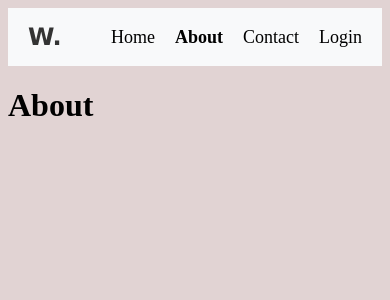
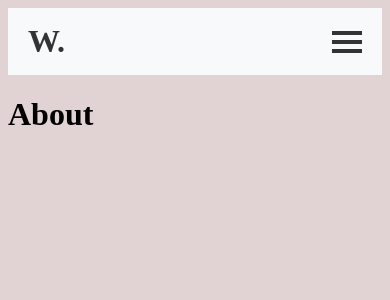
Before and after one commit to bancrafti/washwash, a Vue app in the folder washwash/: page /about in a window 390 px wide. Shown: the top 300 px of the page. Built offline with nearby package versions, Linux system fonts and the light colour scheme.

Commit message:
styling the navigation bar

```diff
--- a/washwash/src/components/NavigationBar.vue
+++ b/washwash/src/components/NavigationBar.vue
@@ -1,60 +1,61 @@
+<script setup lang="ts">
+import { ref } from 'vue';
+
+const isMenuOpen = ref(false);
+
+const toggleMenu = () => {
+  isMenuOpen.value = !isMenuOpen.value;
+};
+</script>
+
 <template>
-  <nav id="nav-links">
+  <nav id="navigation-bar">
     <router-link to="/" id="logo">W.</router-link>
-    <div id="links">
-      <router-link to="/" active-class="active-link">Home</router-link>
-      <router-link to="/about" active-class="active-link">About</router-link>
-      <router-link to="/contact" active-class="active-link">Contact</router-link>
-      <router-link to="/login" active-class="active-link">Login</router-link>
+
+    <!-- Desktop Navigation -->
+    <div id="links" :class="{ 'open': isMenuOpen }">
+      <router-link to="/" active-class="active" @click="isMenuOpen = false">Home</router-link>
+      <router-link to="/about" active-class="active" @click="isMenuOpen = false">About</router-link>
+      <router-link to="/contact" active-class="active" @click="isMenuOpen = false">Contact</router-link>
+      <router-link to="/login" active-class="active" @click="isMenuOpen = false">Login</router-link>
+    </div>
+
+    <!-- Hamburger Menu -->
+    <div id="menu-icon" @click="toggleMenu">
+      <span :class="{ 'open': isMenuOpen }"></span>
+      <span :class="{ 'open': isMenuOpen }"></span>
+      <span :class="{ 'open': isMenuOpen }"></span>
     </div>
   </nav>
 </template>
 
 <style scoped>
-  /*Navigation Bar*/
-#navigation-bar{
-  display: flex;
-  flex-direction: row;
-  gap: 20px;
-  justify-content: space-between;
-  padding-right:2em;
-}
-#pages{
-  display: flex;
-  gap: 2em;
-  align-self: flex-end;
-}
-.nav{
-  font-size: 1.5em;
-  font-weight: bold;
-  color: black;
-  text-decoration: none;
-}
-/* Logo */
-#logo{
-  font-size: 2em;
-  font-family:Verdana, Geneva, Tahoma, sans-serif;
-  font-weight: bolder;
-  display: flex;
-  align-self: flex-start;
-}
-
-/* Navigation links*/
-#nav-links {
+/* Navigation Bar */
+#navigation-bar {
   display: flex;
   justify-content: space-between;
   align-items: center;
   padding: 15px 20px;
   background-color: #f8f9fa;
+  position: relative;
+  z-index: 1000;
+  transition: all 0.3s ease-in-out;
 }
 
+/* Logo */
 #logo {
-  font-size: 24px;
-  font-weight: bolder;
+  font-size: 2em;
+  font-weight: bold;
   text-decoration: none;
   color: #333;
+  transition: transform 0.3s ease;
 }
 
+#logo:hover {
+  transform: scale(1.1);
+}
+
+/* Navigation Links */
 #links {
   display: flex;
   gap: 20px;
@@ -62,15 +63,94 @@
 
 #links a {
   text-decoration: none;
-  color: #000000;
+  color: #000;
   font-size: 18px;
+  font-weight: 500;
+  position: relative;
   transition: color 0.3s ease-in-out;
 }
 
-#links a:hover,
-.active-link {
-  color:palevioletred;
+/* Underline Animation */
+#links a::after {
+  content: "";
+  width: 0%;
+  height: 2px;
+  background-color: palevioletred;
+  position: absolute;
+  bottom: -3px;
+  left: 50%;
+  transform: translateX(-50%);
+  transition: width 0.3s ease-in-out;
+}
+
+#links a:hover::after {
+  width: 100%;
+}
+
+/* Active Page Styling */
+#links .active {
+  color: palevioletred;
   font-weight: bold;
 }
 
+#links .active::after {
+  width: 100%;
+}
+
+/* Menu Icon (Hamburger) */
+#menu-icon {
+  display: none;
+  flex-direction: column;
+  cursor: pointer;
+  gap: 5px;
+}
+
+#menu-icon span {
+  width: 30px;
+  height: 4px;
+  background-color: #333;
+  transition: all 0.3s ease-in-out;
+}
+
+#menu-icon span.open:nth-child(1) {
+  transform: rotate(45deg) translate(5px, 5px);
+}
+
+#menu-icon span.open:nth-child(2) {
+  opacity: 0;
+}
+
+#menu-icon span.open:nth-child(3) {
+  transform: rotate(-45deg) translate(6px, -6px);
+}
+
+/* Responsive Design */
+@media (max-width: 768px) {
+  #menu-icon {
+    display: flex;
+  }
+
+  #links {
+    position: absolute;
+    top: 60px;
+    right: 0;
+    background-color: #f8f9fa;
+    flex-direction: column;
+    width: 100%;
+    text-align: center;
+    gap: 10px;
+    padding: 10px 0;
+    transform: translateY(-200%);
+    transition: transform 0.3s ease-in-out;
+  }
+
+  #links.open {
+    transform: translateY(0);
+  }
+
+  #links a {
+    font-size: 20px;
+    padding: 10px 0;
+  }
+}
 </style>
```
